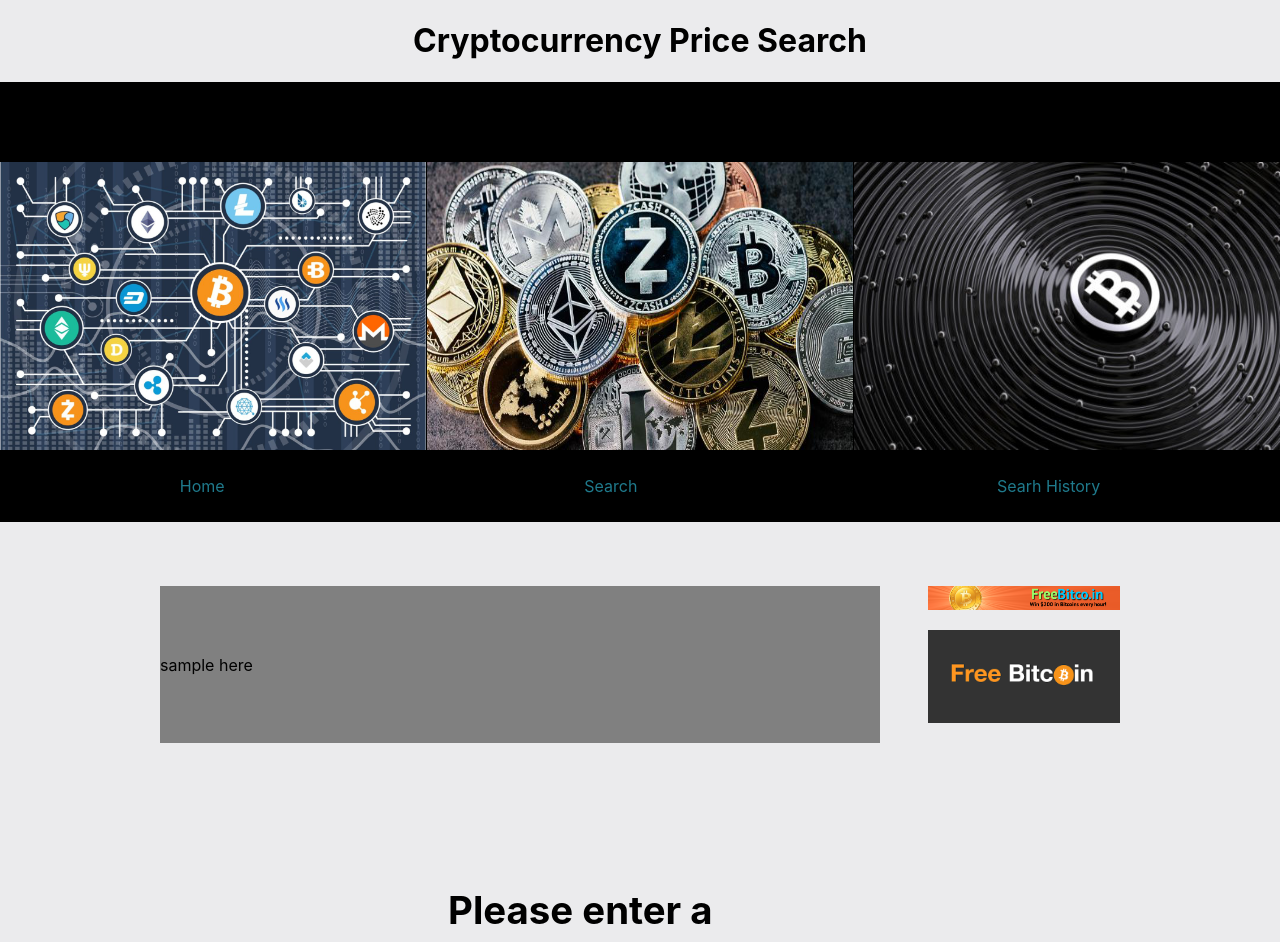
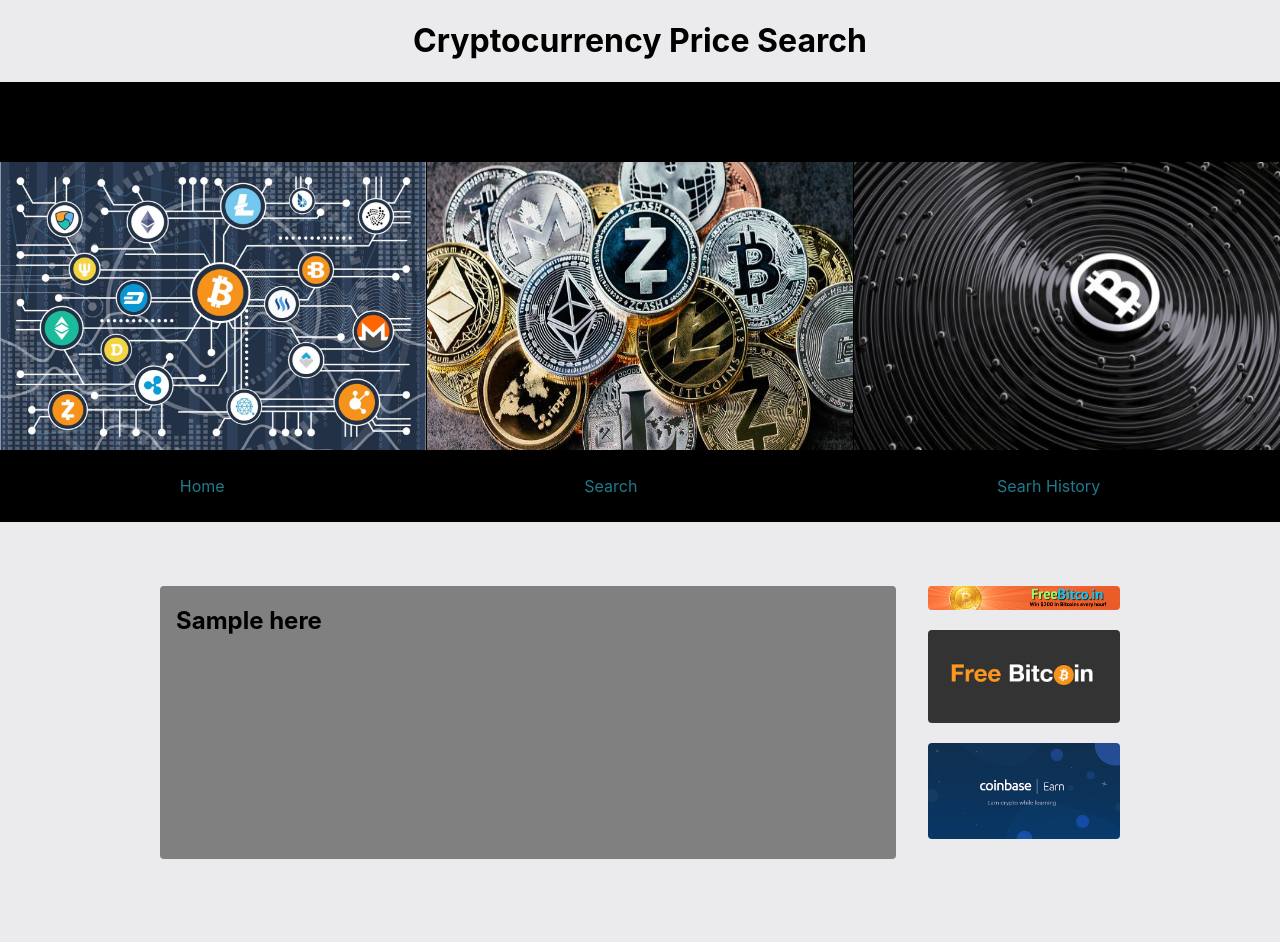
Before and after one commit to BrianFullSail/urban-eureka, a React (Create React App) app: page / in a window 1280 px wide. Shown: the top 942 px of the page. Built offline with nearby package versions, Linux system fonts and the light colour scheme.

Commit message:
added another add and more styling

```diff
--- a/src/components/Ads.js
+++ b/src/components/Ads.js
@@ -1,12 +1,14 @@
 import React from 'react';
 import image from '../images/freebitcoin.png';
 import image2 from '../images/free_bitcoin.png';
+import image3 from '../images/coinbase.png';
 
 const Ads = () => {
     return(
         <section style={styles.ads}>
             <a href="https://freebitco.in/?r=11874370"><img src={image} style={styles.image} alt="Free bitcoin ad"/></a>
             <a href="https://freebitco.in/?r=11874370"><img src={image2} style={styles.image} alt="Free bitcoin ad"/></a>
+            <a href="https://www.coinbase.com/join/alvara_0n3"><img src={image3} style={styles.image} alt="Join Coinbase ad"/></a>
         </section>
     )
 }
@@ -20,6 +22,7 @@ const styles = {
     },
     image: {
         width: '100%',
-        marginBottom: '1rem'
+        marginBottom: '1rem',
+        borderRadius: '.25rem'
     }
 }
--- a/src/pages/Home.js
+++ b/src/pages/Home.js
@@ -5,7 +5,7 @@ function Home() {
     return (
         <section style={styles.body}>
           <article style={styles.news}>
-            <p> sample here</p>
+            <h2> Sample here</h2>
           </article>
            <Ads />
         </section>
@@ -23,8 +23,10 @@ const styles = {
     },
     news: {
         display: 'flex',
-        alignItems: 'center',
         width: '75%',
-        backgroundColor: 'grey'
+        backgroundColor: 'grey',
+        paddingLeft: '1rem',
+        PaddingRight: '1rem',
+        borderRadius: '.25rem'
     }
 }
```
Also changed, not shown: src/images/coinbase.png (added).
